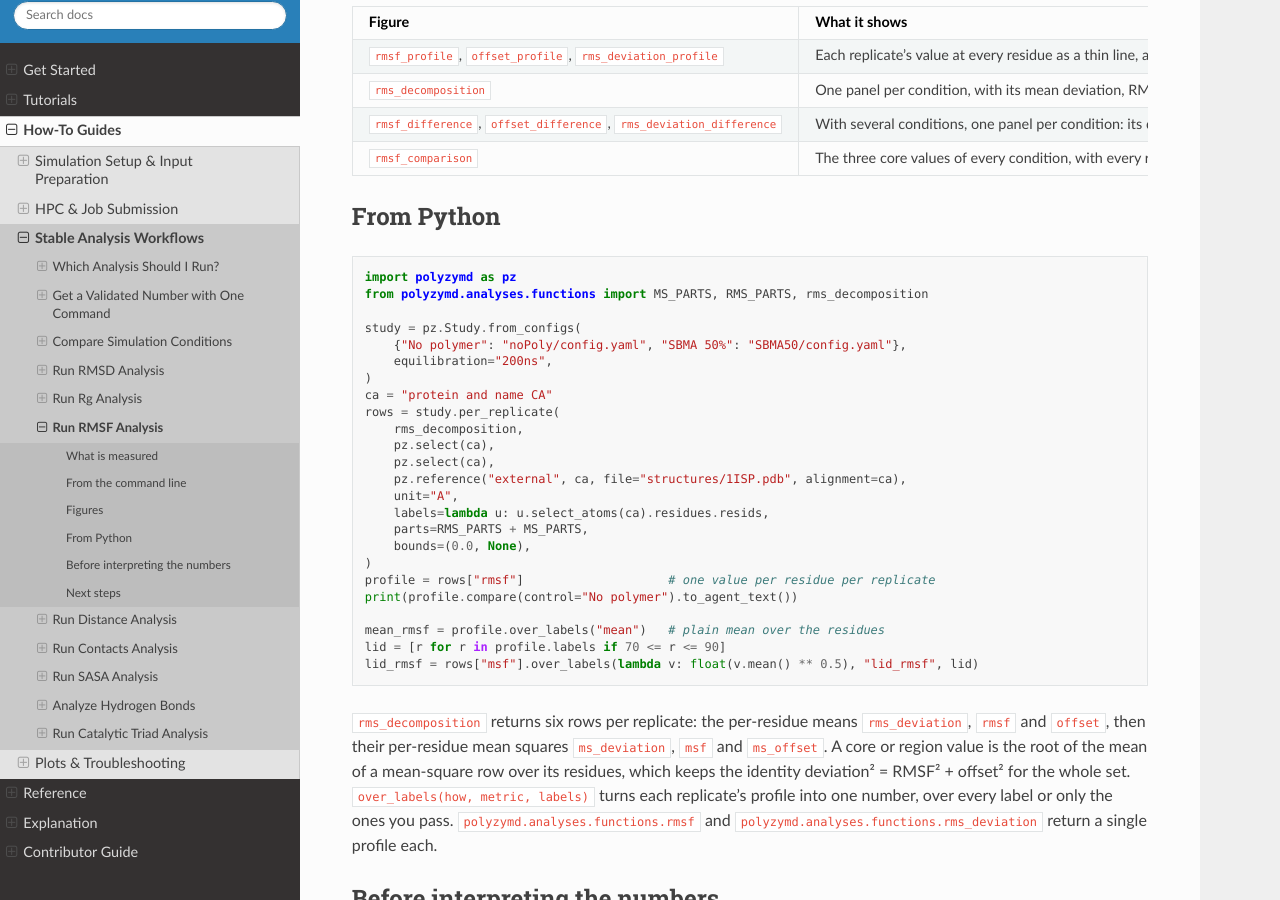
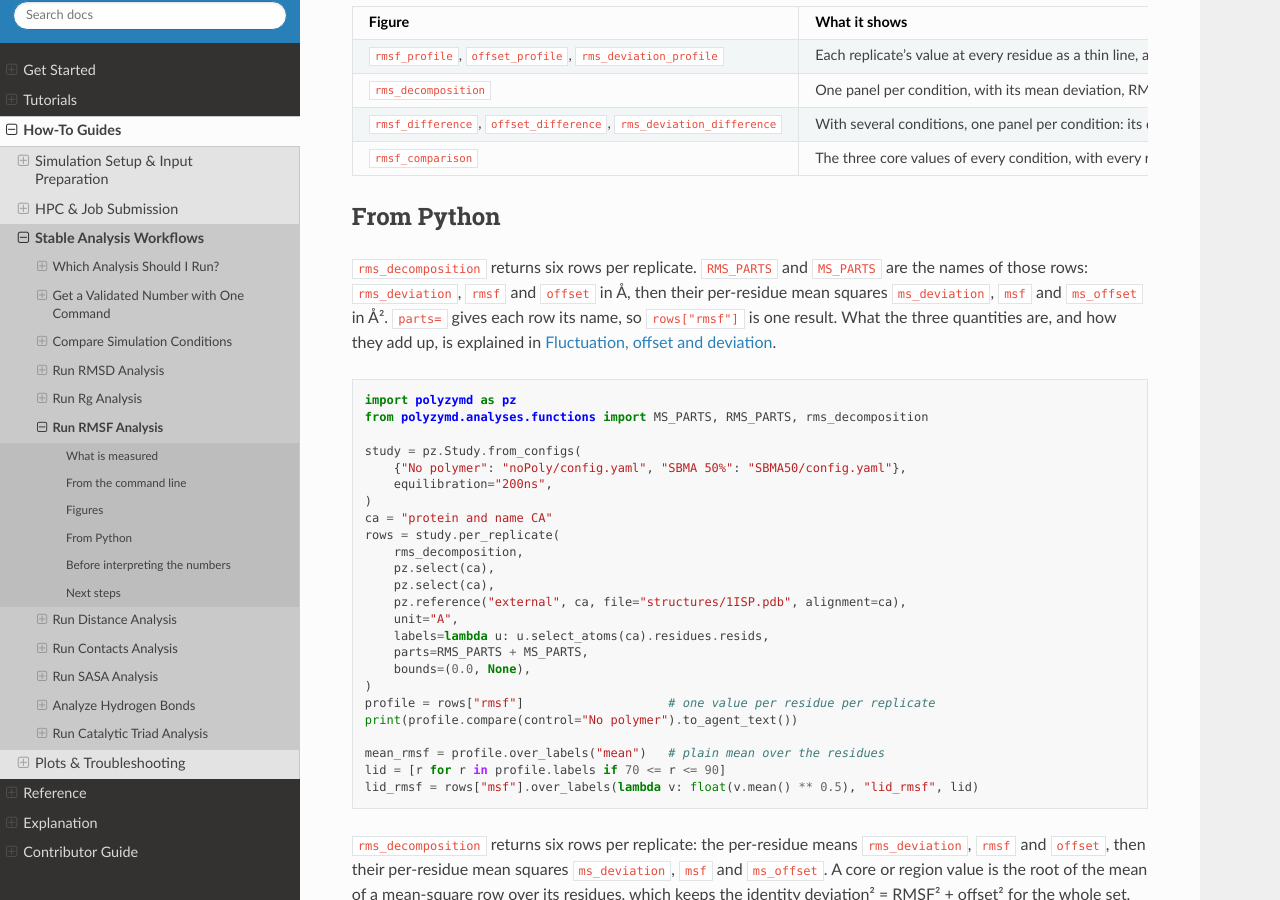
Before and after one commit to joelaforet/polyzymd, a Sphinx documentation site: the page built from docs/source/how_to/analysis_rmsf_quickstart.md, in a window 1280 px wide and 900 px high, scrolled down 3405 px. Built offline with Sphinx 7.4.7 and the Read the Docs theme 3.1.0, drawn with Linux system fonts in a browser that asks for light colours.

Commit message:
docs(analyses): say what RMS_PARTS and MS_PARTS name in the rmsf quick start
The Python example imported RMS_PARTS and MS_PARTS without saying what they are. A sentence before it says they name the six rows rms_decomposition returns, which parts= turns into separate results, and links to the section that explains fluctuation, offset and deviation.

````diff
--- a/docs/source/how_to/analysis_rmsf_quickstart.md
+++ b/docs/source/how_to/analysis_rmsf_quickstart.md
@@ -157,6 +157,13 @@ verdict words are described under {ref}`polyzymd analyze <cli-analyze>`.
 
 ## From Python
 
+`rms_decomposition` returns six rows per replicate. `RMS_PARTS` and `MS_PARTS`
+are the names of those rows: `rms_deviation`, `rmsf` and `offset` in Å, then
+their per-residue mean squares `ms_deviation`, `msf` and `ms_offset` in Å².
+`parts=` gives each row its name, so `rows["rmsf"]` is one result. What the
+three quantities are, and how they add up, is explained in
+[Fluctuation, offset and deviation](../explanation/analysis_rmsf_best_practices.md#fluctuation-offset-and-deviation).
+
 ```python
 import polyzymd as pz
 from polyzymd.analyses.functions import MS_PARTS, RMS_PARTS, rms_decomposition
````
